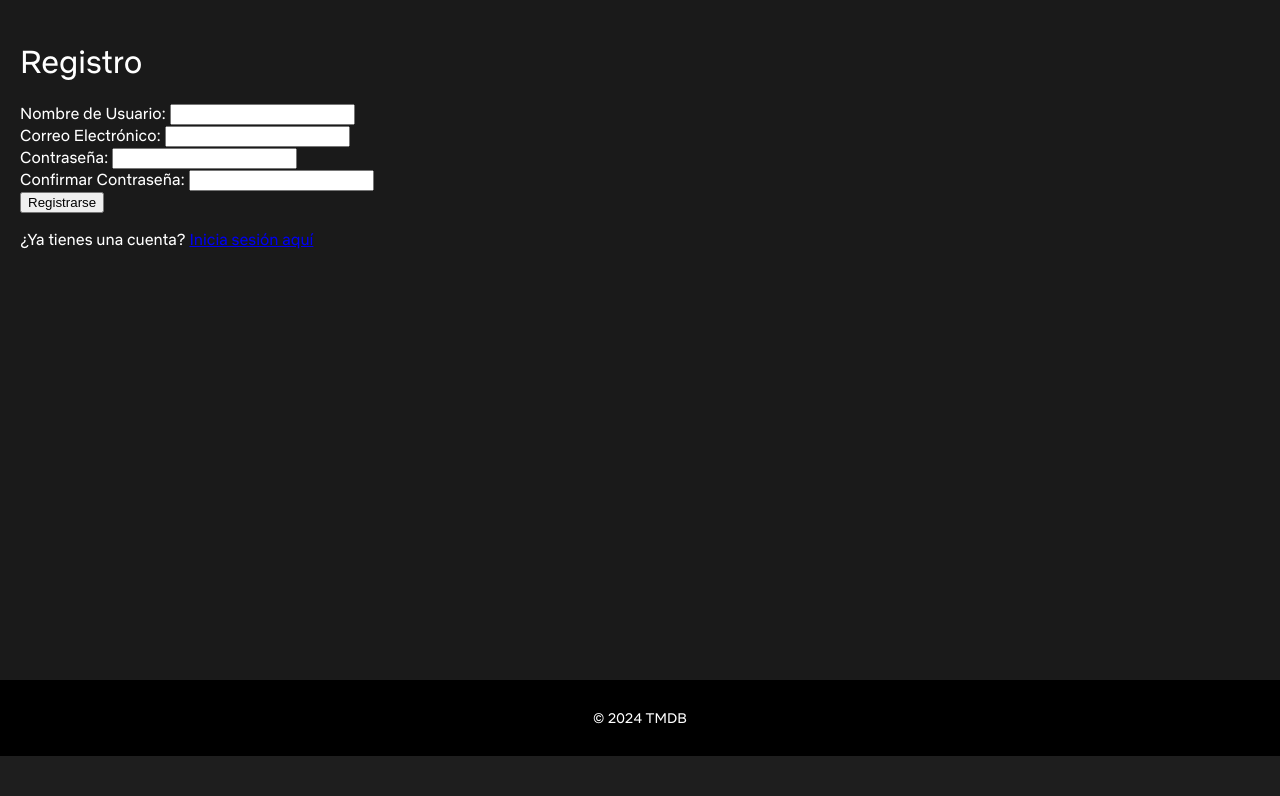
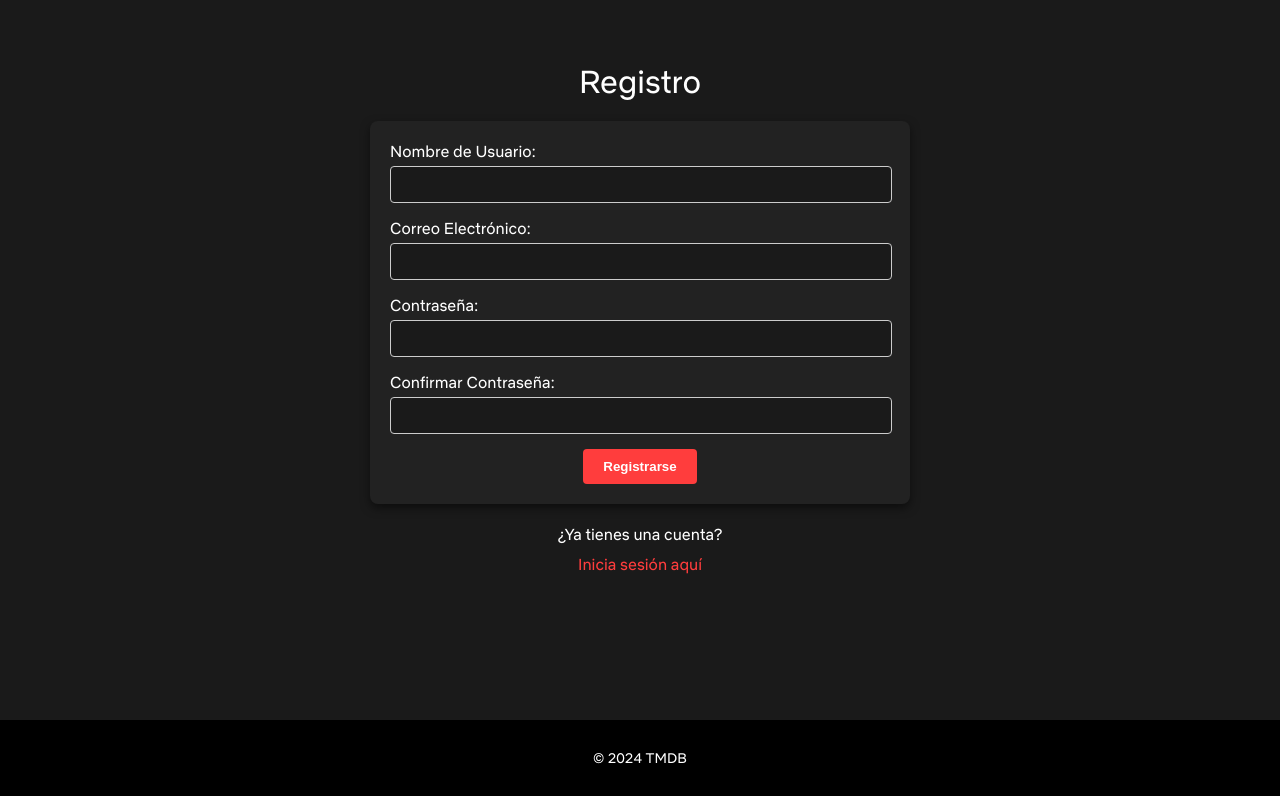
Before and after one commit to mgonzalz/doo_TMDB, a Django app: page /auth/register/ in a window 1280 px wide. Shown: the part 67-863 px from the top of the page. Before the commit the page ends 823 px from the top, so only its background shows below. Run offline with Django 5.2, Linux system fonts and the light colour scheme.

Commit message:
edición `login.html` y `register.html`

```diff
--- a/netflix/authentication/templates/authentication/register.html
+++ b/netflix/authentication/templates/authentication/register.html
@@ -1,27 +1,36 @@
 {% extends 'streaming/base.html' %}
-{% load static %}
 {% block title %}Registro{% endblock %}
 
 {% block content %}
-<h1>Registro</h1>
+<main class="movie-list-container">
+    <h1 class="section-title">Registro</h1>
     {% if error %}
-    <p style="color: red;">{{ error }}</p>
+        <p class="error-message">{{ error }}</p>
     {% endif %}
-<form method="post">
+    <form method="post" class="register-form">
         {% csrf_token %}
+        <div class="form-group">
             <label for="username">Nombre de Usuario:</label>
             <input type="text" id="username" name="username" required>
-    <br>
+        </div>
+        <div class="form-group">
             <label for="email">Correo Electrónico:</label>
             <input type="email" id="email" name="email" required>
-    <br>
+        </div>
+        <div class="form-group">
             <label for="password">Contraseña:</label>
             <input type="password" id="password" name="password" required>
-    <br>
+        </div>
+        <div class="form-group">
             <label for="confirm_password">Confirmar Contraseña:</label>
             <input type="password" id="confirm_password" name="confirm_password" required>
-    <br>
-    <button type="submit">Registrarse</button>
+        </div>
+        <div class="form-actions">
+            <button type="submit" class="btn">Registrarse</button>
+        </div>
     </form>
-<p>¿Ya tienes una cuenta? <a href="{% url 'login' %}">Inicia sesión aquí</a></p>
+    <div class="profile-links">
+        <p>¿Ya tienes una cuenta? <a href="{% url 'login' %}" class="action-link">Inicia sesión aquí</a></p>
+    </div>
+</main>
 {% endblock %}
--- a/netflix/streaming/static/streaming/css/authentication.css
+++ b/netflix/streaming/static/streaming/css/authentication.css
@@ -1,4 +1,7 @@
-.password-form {
+/* Form Containers */
+.password-form,
+.register-form,
+.login-form {
     max-width: 500px;
     margin: 0 auto;
     background-color: #222;
@@ -7,6 +10,7 @@
     box-shadow: 0 4px 10px rgba(0, 0, 0, 0.5);
 }
 
+/* Form Groups */
 .form-group {
     margin-bottom: 15px;
 }
@@ -26,10 +30,12 @@
     color: white;
 }
 
+/* Form Actions */
 .form-actions {
     text-align: center;
 }
 
+/* Buttons */
 .btn {
     padding: 10px 20px;
     background-color: #ff3d3d;
@@ -45,6 +51,7 @@
     background-color: #e63232;
 }
 
+/* Links */
 .profile-links {
     text-align: center;
     margin-top: 20px;
@@ -60,6 +67,7 @@
     text-decoration: underline;
 }
 
+/* Messages */
 .error-message {
     color: #ff3d3d;
     text-align: center;
```
Also changed, not shown: netflix/authentication/templates/authentication/login.html (+15 -8 lines), netflix/db.sqlite3. Lines whose indentation alone changed are shown as unchanged.
